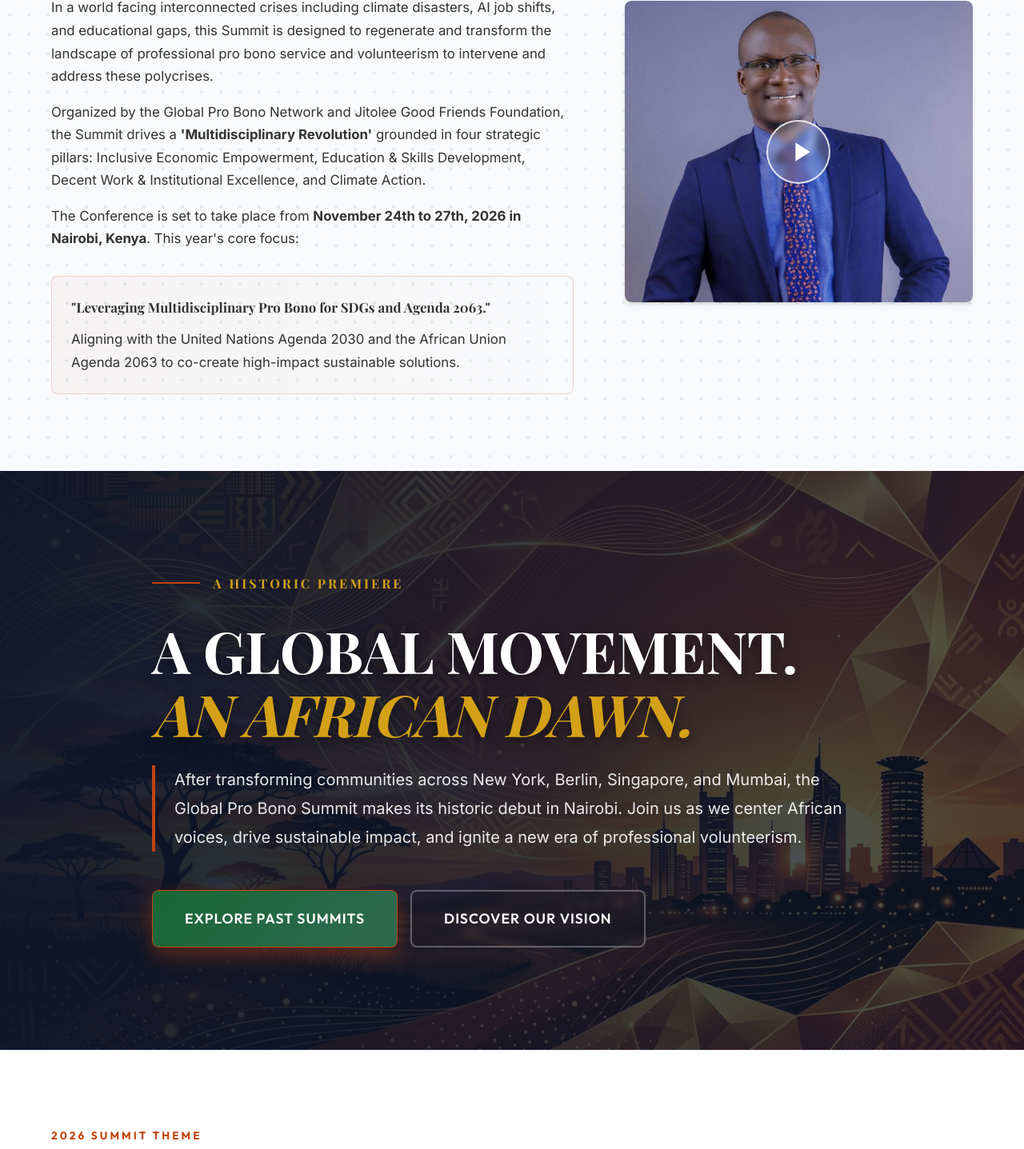
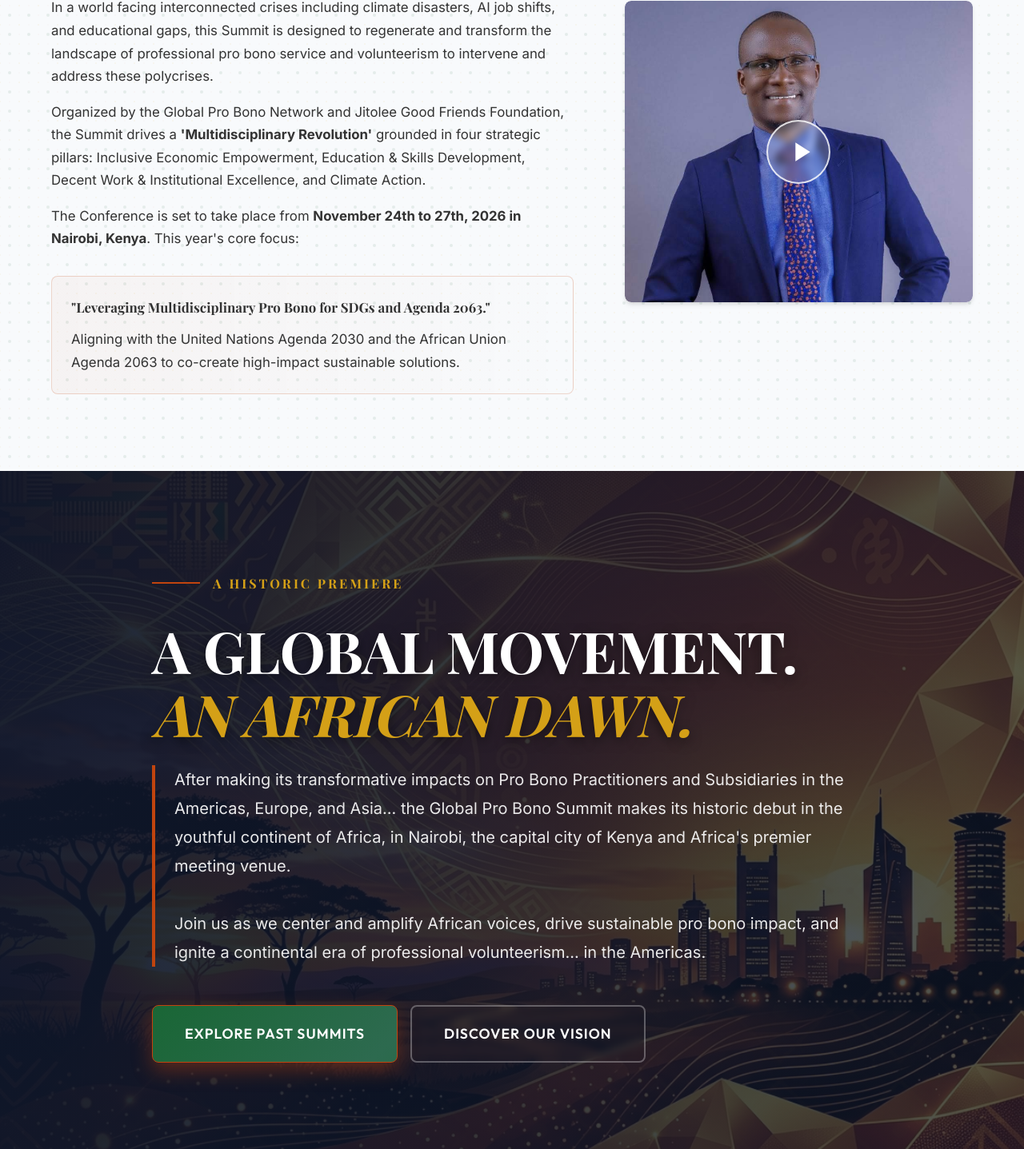
Before and after one commit to MosesAbuya/summit, a PHP site: page / in a window 1280 px wide. Shown: the part 1009-2446 px from the top of the page at 80% size. Run offline with PHP 8.4, Linux system fonts and the light colour scheme; data comes from the database, SQL or seed files in the repository; data that the repository does not hold is empty; some web fonts are replaced.

Commit message:
feat: update event description and replace venue showcase images with gala placeholder

```diff
--- a/index.php
+++ b/index.php
@@ -391,7 +391,8 @@ include 'includes/header.php';
         </h2>
 
         <p style="font-size: 1.25rem; line-height: 1.8; color: rgba(255,255,255,0.9); margin-bottom: 3rem; font-weight: 300; border-left: 4px solid var(--terracotta); padding-left: 1.5rem;">
-            After transforming communities across New York, Berlin, Singapore, and Mumbai, the Global Pro Bono Summit makes its historic debut in Nairobi. Join us as we center African voices, drive sustainable impact, and ignite a new era of professional volunteerism.
+            After making its transformative impacts on Pro Bono Practitioners and Subsidiaries in the Americas, Europe, and Asia... the Global Pro Bono Summit makes its historic debut in the youthful continent of Africa, in Nairobi, the capital city of Kenya and Africa's premier meeting venue.<br><br>
+            Join us as we center and amplify African voices, drive sustainable pro bono impact, and ignite a continental era of professional volunteerism... in the Americas.
         </p>
 
         <div style="display: flex; gap: 1rem; flex-wrap: wrap;">
@@ -507,7 +508,7 @@ include 'includes/header.php';
         </div>
 
         <div class="venue-grid mt-4">
-            <div class="venue-card" style="background-image: url('assets/venues/placeholder_venue_1.jpg');">
+            <div class="venue-card" style="background-image: url('assets/venues/kicc.jpg');">
                 <div class="venue-overlay"></div>
                 <div class="venue-content">
                     <span class="venue-day">Day 1</span>
@@ -517,7 +518,7 @@ include 'includes/header.php';
                     <a href="program#day1" style="display: inline-block; margin-top: 1rem; color: var(--secondary-color); font-weight: 600; text-decoration: none; position: relative; z-index: 3;">View Itinerary &rarr;</a>
                 </div>
             </div>
-            <div class="venue-card" style="background-image: url('assets/venues/kicc.jpg');">
+            <div class="venue-card" style="background-image: url('assets/strath.jpg');">
                 <div class="venue-overlay"></div>
                 <div class="venue-content">
                     <span class="venue-day">Day 2</span>
@@ -537,7 +538,7 @@ include 'includes/header.php';
                     <a href="program#day3" style="display: inline-block; margin-top: 1rem; color: var(--secondary-color); font-weight: 600; text-decoration: none; position: relative; z-index: 3;">View Itinerary &rarr;</a>
                 </div>
             </div>
-            <div class="venue-card" style="background-image: url('assets/strath.jpg');">
+            <div class="venue-card" style="background-image: url('assets/venues/placeholder_gala.jpg');">
                 <div class="venue-overlay"></div>
                 <div class="venue-content">
                     <span class="venue-day">Day 4</span>
```
Also changed, not shown: assets/venues/placeholder_gala.jpg (added).
